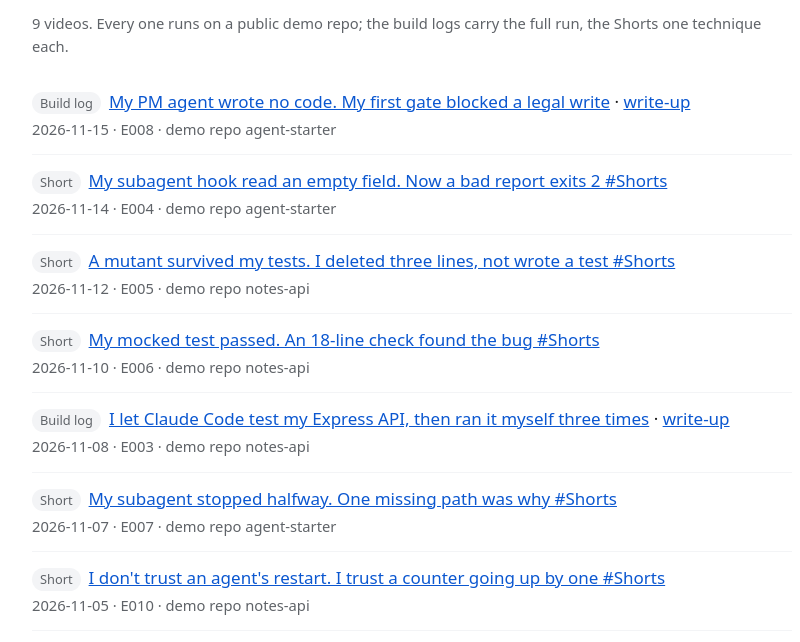
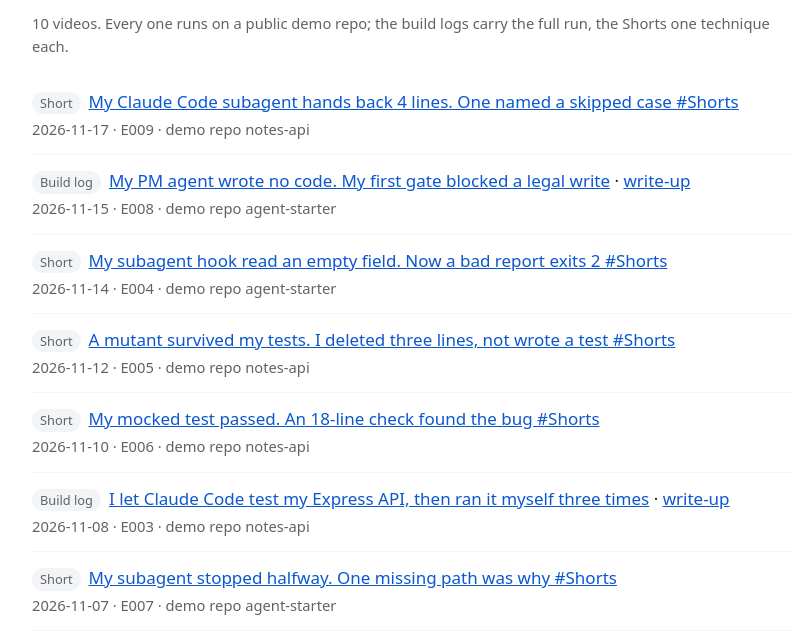
Before and after one commit to agentshipped/agentshipped.github.io, a plain HTML site: page videos/index.html in a window 1280 px wide. Shown: the part 130-772 px from the top of the page, without its empty margins (228-1028 px from the left). Drawn offline with Linux system fonts and the light colour scheme.

Commit message:
Add E009: My Claude Code subagent hands back 4 lines. One named a skip

```diff
--- a/videos/index.html
+++ b/videos/index.html
@@ -30,8 +30,9 @@
 <main>
 <p class="meta"><a href="../">Agent Shipped</a> · <a href="./">All videos</a></p>
 <h1>All videos</h1>
-<p class="meta">9 videos. Every one runs on a public demo repo; the build logs carry the full run, the Shorts one technique each.</p>
+<p class="meta">10 videos. Every one runs on a public demo repo; the build logs carry the full run, the Shorts one technique each.</p>
 <ul class="videos">
+<li><span class="tag">Short</span><a href="E009.html">My Claude Code subagent hands back 4 lines. One named a skipped case #Shorts</a><br><span class="meta">2026-11-17 · E009 · demo repo notes-api</span></li>
 <li><span class="tag">Build log</span><a href="E008.html">My PM agent wrote no code. My first gate blocked a legal write</a> · <a href="https://dev.to/agentshipped/scope-gate-for-subagents-3-tasks-1-blocked-write-34pa">write-up</a><br><span class="meta">2026-11-15 · E008 · demo repo agent-starter</span></li>
 <li><span class="tag">Short</span><a href="E004.html">My subagent hook read an empty field. Now a bad report exits 2 #Shorts</a><br><span class="meta">2026-11-14 · E004 · demo repo agent-starter</span></li>
 <li><span class="tag">Short</span><a href="E005.html">A mutant survived my tests. I deleted three lines, not wrote a test #Shorts</a><br><span class="meta">2026-11-12 · E005 · demo repo notes-api</span></li>
```
